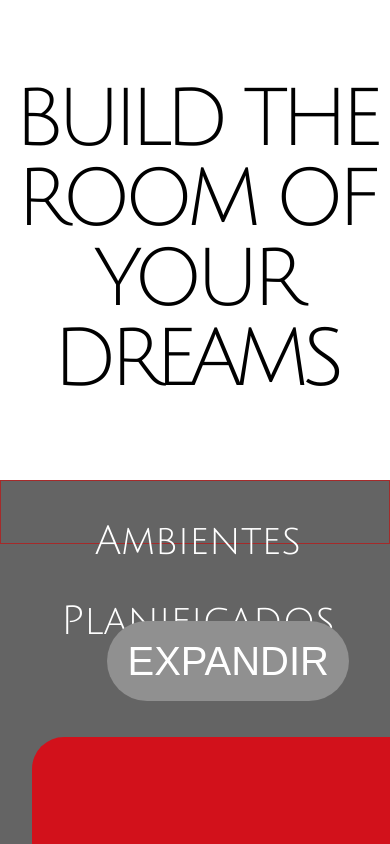
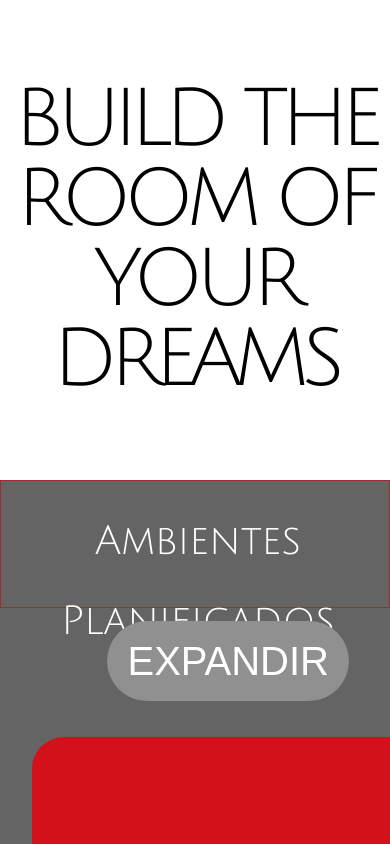
Before and after one commit to leoreq/etw_shopping, a plain HTML site: page index.html in a window 390 px wide. Shown: the top 844 px of the page. Drawn offline with nearby package versions, Linux system fonts and the light colour scheme.

Commit message:
mobile test

```diff
--- a/css/etwstyle.css
+++ b/css/etwstyle.css
@@ -20,8 +20,7 @@ div {
 	background-color: #646464;
 }
 .examplebar {
-	height:4em;
-
+	height:8em;
 }
 
 button, .examplebar h1 {
@@ -39,9 +38,9 @@ text-align: center;
 }
 
 button {
-
 background-color: #909090;
 }
+
 .examplebar h1{
 float:left;
 border: none;
```
